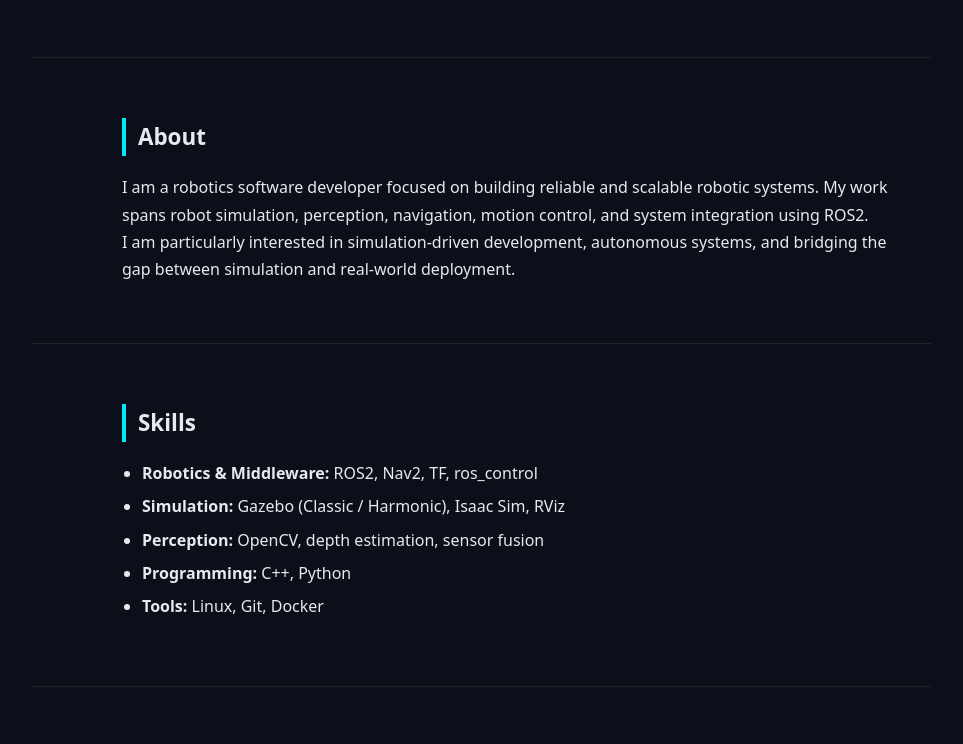
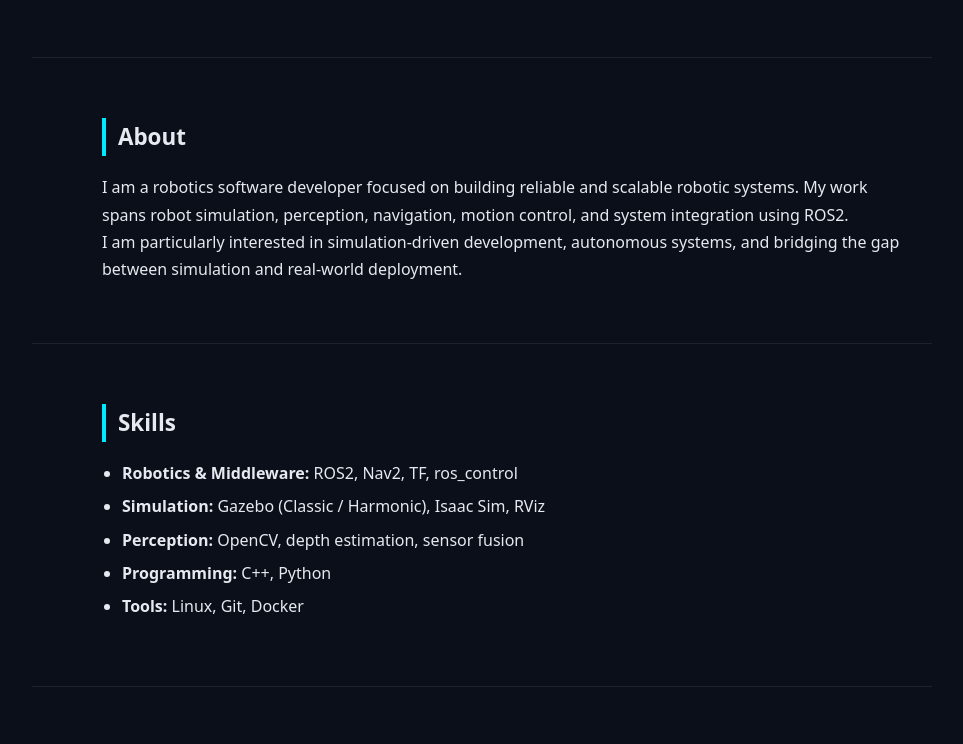
Before and after one commit to SHARATHNPAYYADI/SHARATHNPAYYADI.github.io, a plain HTML site: page index.html in a window 1280 px wide. Shown: the part 216-960 px from the top of the page, without its empty margins (158-1121 px from the left). Drawn offline with Linux system fonts and the light colour scheme.

```diff
--- a/style.css
+++ b/style.css
@@ -122,7 +122,7 @@ html {
   margin-right: auto;
 
   /* 👇 THIS is the right shift */
-  padding: 60px 20px 60px 90px;
+  padding: 60px 20px 60px 70px;
 
   border-bottom: 1px solid rgba(255,255,255,0.08);
   scroll-margin-top: 80px;
```
